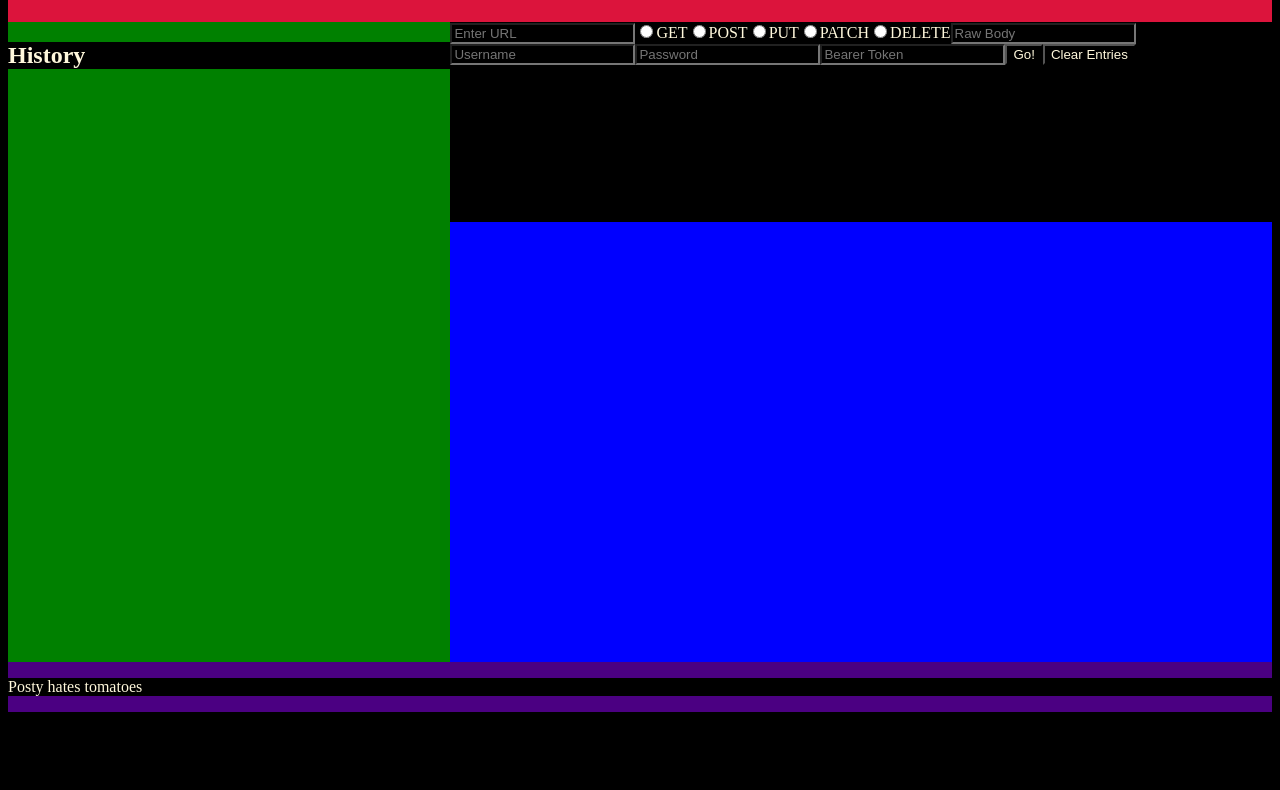
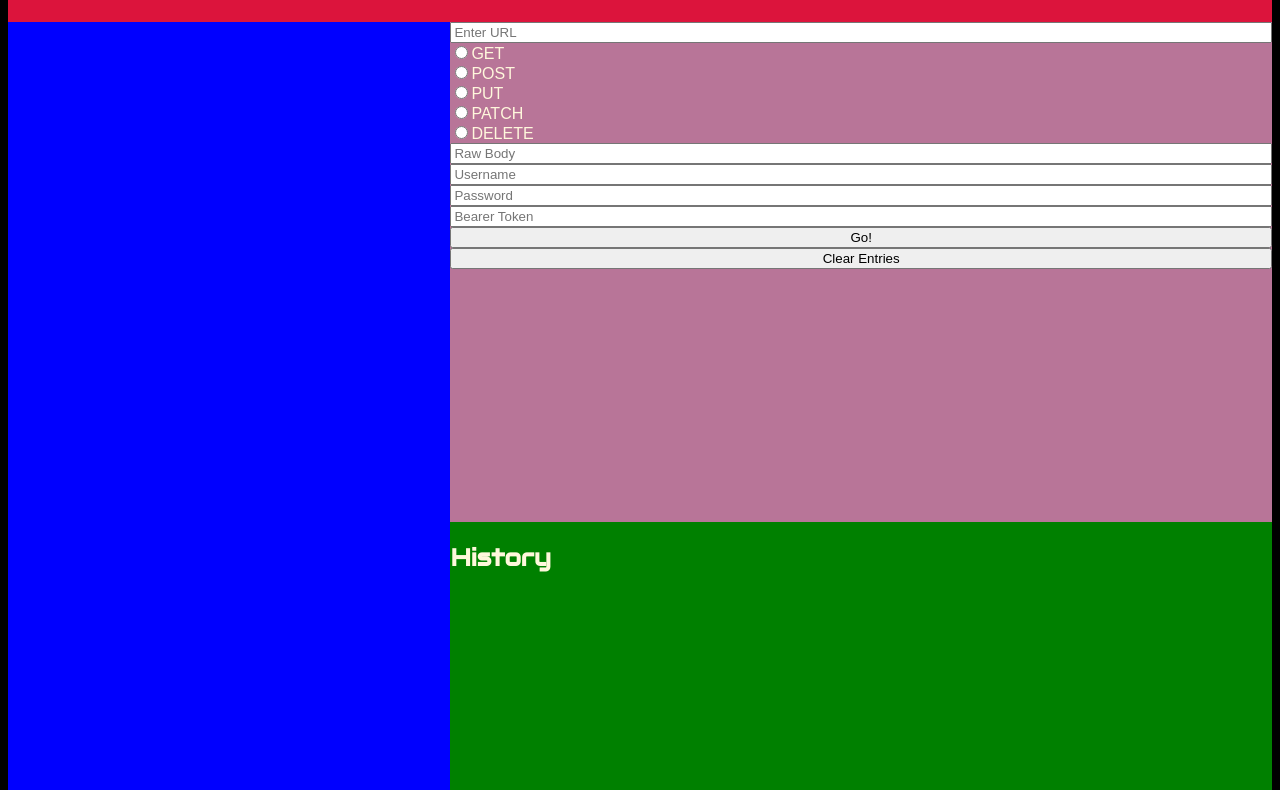
Before and after one commit to okFox/posty-lab, a React app: page / in a window 1280 px wide. Shown: the part 86-876 px from the top of the page. Before the commit the page ends 806 px from the top, so only its background shows below. Built offline with nearby package versions, Linux system fonts and the light colour scheme.

Commit message:
adjusted grid placement

```diff
--- a/src/components/App.css
+++ b/src/components/App.css
@@ -1,25 +1,26 @@
-* {
+html {
     color: cornsilk;
     background-color: black;
     }
 
 
 main {
-
+    font-family: sans-serif;
     display: grid;
     width: 100%;
     height: 100%;
     grid-template-areas: "head head"
-                         "hist form"
-                         "hist resp"
+                         "resp form"
+                         "resp hist"
                          "foot foot";
-    grid-template-rows: 100px 200px 1fr 50px;
+    grid-template-rows: 100px 500px 1fr 50px;
     grid-template-columns: 35% 65%;
 
 
     header {
         grid-area: head;
         background-color: crimson;
+        font-family: 'Changa', sans-serif;
 
     }
     footer {
@@ -36,6 +37,14 @@ main {
         grid-area: resp;
         background-color: blue;
     }
-
+    form {
+        grid-area: form;
+        display: flex;
+        flex-direction: column;
+        background-color: rgb(184, 117, 152);
+    }
 
 }
+h1 {
+    font-family: 'Audiowide', cursive;
+}
--- a/src/index.html
+++ b/src/index.html
@@ -5,6 +5,7 @@
   <meta charset="UTF-8">
   <meta name="viewport" content="width=device-width, initial-scale=1.0">
   <meta http-equiv="X-UA-Compatible" content="ie=edge">
+  <link href="https://fonts.googleapis.com/css?family=Audiowide|Changa&display=swap" rel="stylesheet">
   <title>posty</title>
 </head>
 
```
